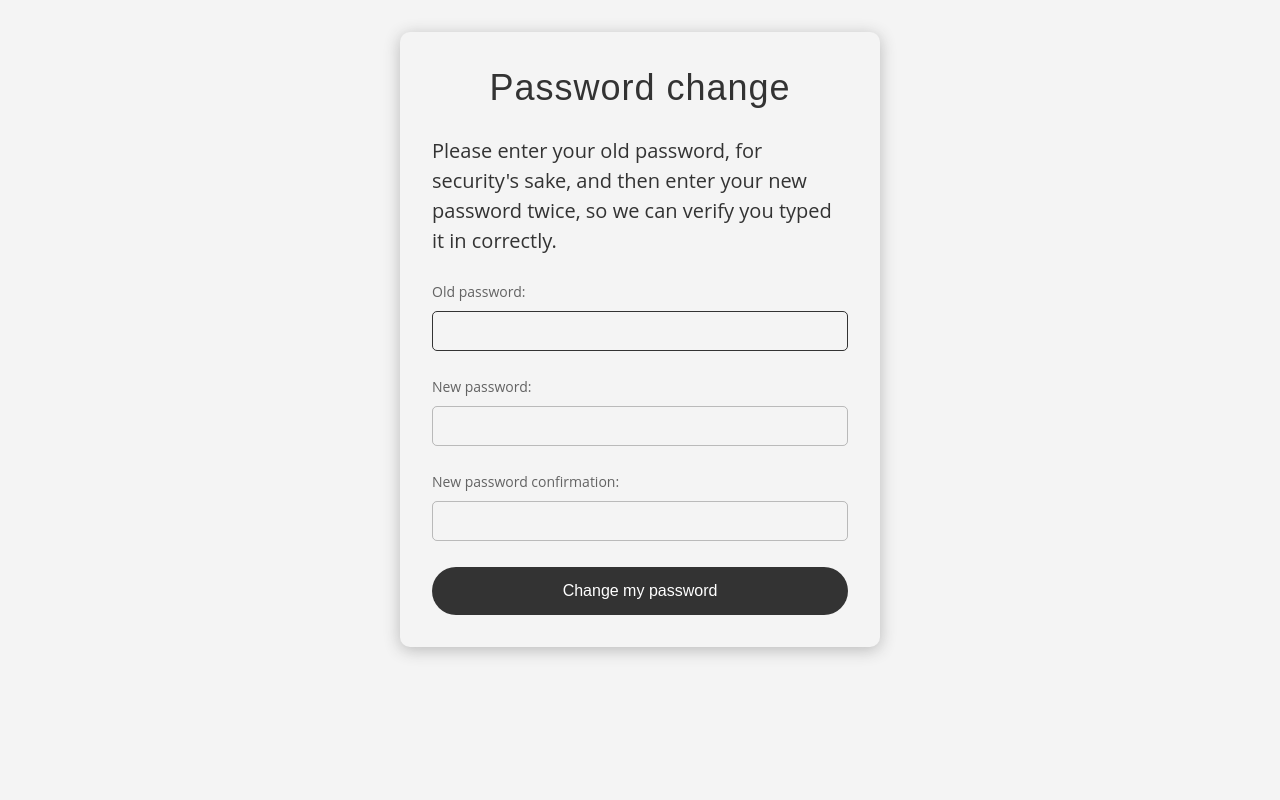
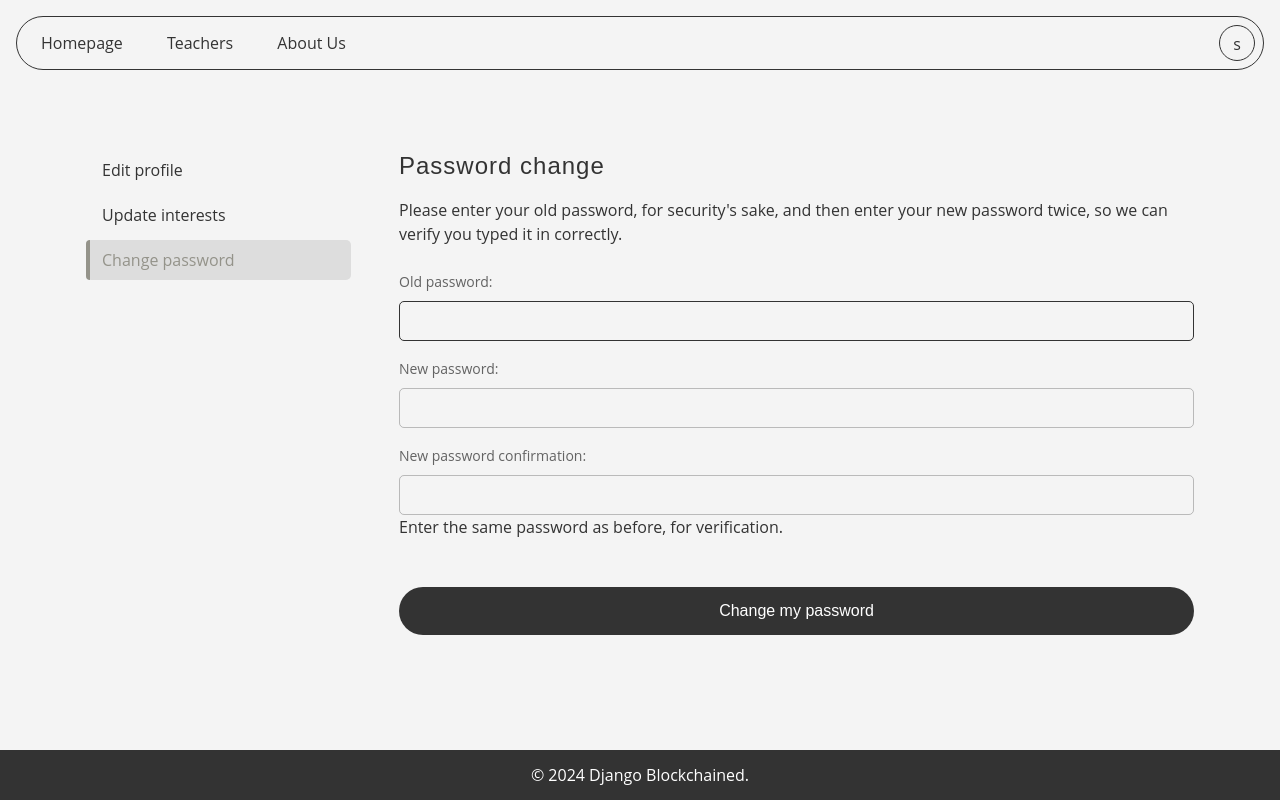
Before and after one commit to veemarh/DjangoBlockchained, a Django app: page /accounts/password_change/ in a window 1280 px wide. Run offline with Django 5.2, Linux system fonts and the light colour scheme; the visitor is signed in with stand-in values (Sample User, id 1).

Commit message:
continue editing forms

```diff
--- a/static/css/bases.css
+++ b/static/css/bases.css
@@ -190,18 +190,19 @@
     visibility: hidden;
     opacity: 0;
     position: absolute;
-    transform: translate(calc(-100% + 36px), 16px);
+    transform: translate(calc(-100% + 42px), 10px);
     min-width: 210px;
     box-shadow: 0 8px 16px 0 rgba(51, 51, 51, 0.3);
     border-radius: 10px;
     background: #f4f4f4;
     padding: 10px;
-    transition: opacity .08s, visibility .08s;
+    transition: .08s;
 }
 #header-user-menu.active {
     visibility: visible;
     opacity: 1;
-    transition: opacity .12s, visibility .12s;
+    transition: .12s;
+    transform: translate(calc(-100% + 36px), 16px);
 }
 #header-user-menu a {
     display: block;
--- /dev/null
+++ b/static/css/profile-settings.css
@@ -0,0 +1,114 @@
+.account-content-wrapper {
+    margin: 64px auto auto;
+    padding: 0 16px;
+    max-width: 1140px;
+    display: flex;
+    flex-wrap: wrap;
+    gap: 48px;
+}
+#account-space-nav {
+    flex: 1 0;
+}
+#account-space-nav a {
+    display: block;
+    line-height: 30px;
+    padding: 5px 0 5px 16px;
+    margin-bottom: 5px;
+    border-radius: 5px;
+    color: #333;
+}
+#account-space-nav li:last-child a {
+    margin-bottom: 0;
+}
+#account-space-nav a:hover {
+    color: #94938a;
+    background-color: #ddd;
+}
+#current-edit-page div {
+    float: left;
+    height: 40px;
+    width: 4px;
+    background-color: #94938a;
+    border-radius: 5px 0 0 5px;
+}
+#current-edit-page a {
+    color: #94938a;
+    background-color: #ddd;
+}
+#account-space-edit {
+    flex: 3 0;
+}
+.data-editing-form {
+    display: flex;
+    flex-wrap: wrap;
+    gap: 32px;
+    margin-bottom: 64px;
+}
+.data-editing-form button[type="submit"] {
+    color: #fff;
+    background-color: #333;
+    border: none;
+    border-radius: 30px;
+    font-size: 16px;
+    line-height: 1;
+    padding: 16px;
+    width: 100%;
+}
+.data-editing-form button[type="submit"]:hover,
+.data-editing-form button[type="submit"]:focus {
+    background-color: #94938a;
+}
+.account-dataset {
+    flex: 1 0;
+}
+/*.account-dataset:has(div[id=""]) {
+    flex-grow: 2;
+}*/
+.account-dataset span {
+    display: inline-block;
+    padding-bottom: 16px;
+}
+.account-dataset p:has(label + input) {
+    display: flex;
+    flex-direction: column;
+    margin-bottom: 8px;
+}
+.account-dataset p:has(label + input):last-child {
+    margin-bottom: 0;
+}
+.account-dataset input {
+    background: transparent;
+    outline: none;
+    border: 1px solid rgba(51, 51, 51, 0.3);
+    border-radius: 5px;
+    padding: 10px;
+    font-size: 16px;
+}
+.account-dataset input:active,
+.account-dataset input:focus {
+    border-color: #333;
+}
+.account-dataset label {
+    padding: 10px 0;
+    line-height: normal;
+    pointer-events: none;
+    font-size: 14px;
+    color: rgba(51, 51, 51, 0.75);
+}
+
+@media (max-width: 1140px) {
+    .account-content-wrapper {
+        max-width: 992px;
+    }
+}
+@media (max-width: 992px) {
+    .account-content-wrapper {
+        max-width: 768px;
+    }
+}
+@media (max-width: 768px) {
+    .account-content-wrapper {
+        max-width: 576px;
+        flex-direction: column;
+    }
+}
--- a/templates/base.html
+++ b/templates/base.html
@@ -12,6 +12,7 @@
     <link rel="stylesheet" href="{% static 'css/home.css' %}">
     <link rel="stylesheet" href="{% static 'css/fonts.css' %}">
     <link rel="stylesheet" href="{% static 'css/forms.css' %}">
+    <link rel="stylesheet" href="{% static 'css/profile-settings.css' %}">
 </head>
 <body>
 {% block header %}
--- a/templates/registration/login.html
+++ b/templates/registration/login.html
@@ -3,6 +3,9 @@
 {% block header %}{% endblock header %}
 {% block content %}
     <div id="login-wrapper" class="authorization-form-wrapper">
+        <a href="{% url 'home' %}">
+            <div class="return-to-home"></div>
+        </a>
         <form method="post" class="form-container">
             <h2>Log In</h2>
             {% csrf_token %}
--- a/templates/registration/password_change_done.html
+++ b/templates/registration/password_change_done.html
@@ -7,8 +7,11 @@
 {% block header %}{% endblock header %}
 {% block content %}
     <div class="message-form-wrapper">
+        <a href="{% url 'home' %}">
+            <div class="return-to-home"></div>
+        </a>
         <h2>Password change successful</h2>
-        <p>Your password was changed.</p>
+        <p>Your password was changed. You can return now to your <a href="/">Profile</a>.</p>
     </div>
 {% endblock content %}
 {% block footer %}{% endblock footer %}
--- a/templates/registration/password_change_form.html
+++ b/templates/registration/password_change_form.html
@@ -5,17 +5,29 @@
 Позже нужно будет добавить ссылку на эту страницу в настройки профиля
 #}
 {% block title %}Password Change{% endblock title %}
-{% block header %}{% endblock header %}
 {% block content %}
-    <div class="password-form-wrapper authorization-form-wrapper">
-        <form method="POST" class="form-container">
-            <h2>Password change</h2>
-            <p>Please enter your old password, for security's sake, and then enter
-                your new password twice, so we can verify you typed it in correctly.</p>
-            {% csrf_token %}
-            {{ form.as_p }}
-            <button class="btn btn-success" type="submit">Change my password</button>
-        </form>
+    <div class="account-content-wrapper">
+        <div id="account-space-nav">
+            <ul>
+                <li><a href="/">Edit profile</a></li>
+                <li><a href="/">Update interests</a></li>
+                <li id="current-edit-page">
+                    <div></div>
+                    <a href="accounts/password_change">Change password</a>
+                </li>
+            </ul>
+        </div>
+        <div id="account-space-edit">
+            <h3>Password change</h3>
+            <form method="POST" class="data-editing-form">
+                <div class="account-dataset">
+                    <span>Please enter your old password, for security's sake, and then enter
+                        your new password twice, so we can verify you typed it in correctly.</span>
+                    {% csrf_token %}
+                    {{ form.as_p }}
+                </div>
+                <button class="btn btn-success" type="submit">Change my password</button>
+            </form>
+        </div>
     </div>
 {% endblock content %}
-{% block footer %}{% endblock footer %}
--- a/templates/registration/password_reset_complete.html
+++ b/templates/registration/password_reset_complete.html
@@ -5,6 +5,9 @@
 {% block header %}{% endblock header %}
 {% block content %}
     <div class="message-form-wrapper">
+        <a href="{% url 'home' %}">
+            <div class="return-to-home"></div>
+        </a>
         <h2>Password reset complete</h2>
         <p>Your new password has been set.</p>
         <p>You can log in now on the
--- a/templates/registration/password_reset_confirm.html
+++ b/templates/registration/password_reset_confirm.html
@@ -6,6 +6,9 @@
 {% block header %}{% endblock header %}
 {% block content %}
     <div class="password-form-wrapper authorization-form-wrapper">
+        <a href="{% url 'home' %}">
+            <div class="return-to-home"></div>
+        </a>
         <form method="POST" class="form-container">
             <h2>Set a new password!</h2>
             {% csrf_token %}
--- a/templates/registration/password_reset_done.html
+++ b/templates/registration/password_reset_done.html
@@ -5,6 +5,9 @@
 {% block header %}{% endblock header %}
 {% block content %}
     <div class="message-form-wrapper">
+        <a href="{% url 'home' %}">
+            <div class="return-to-home"></div>
+        </a>
         <h2>Check your inbox</h2>
         <p>We've emailed you instructions for setting your password.</p>
         <p>You should receive the email shortly!</p>
--- a/templates/registration/password_reset_form.html
+++ b/templates/registration/password_reset_form.html
@@ -12,6 +12,9 @@
 {% block header %}{% endblock header %}
 {% block content %}
     <div class="password-form-wrapper authorization-form-wrapper">
+        <a href="{% url 'home' %}">
+            <div class="return-to-home"></div>
+        </a>
         <form method="POST" class="form-container">
             <h2>Forgot your password?</h2>
             <p>Enter your email address below, and we'll email instructions
--- a/templates/registration/signup.html
+++ b/templates/registration/signup.html
@@ -3,6 +3,11 @@
 {% block content %}
     <div id="signup-wrapper" class="authorization-form-wrapper">
         <div class="form-container">
+            <a href="{% url 'home' %}">
+                <div class="return-link">
+                    <div></div><div></div>
+                </div>
+            </a>
             <h2>Sign up for a free account</h2>
             <p class="lead">Select below the type of account you want to create</p>
             <div id="select-user-type">
--- a/templates/registration/signup_form.html
+++ b/templates/registration/signup_form.html
@@ -5,6 +5,11 @@
         <div class="col-md-8 col-sm-10 col-12">
             <div id="signup-form-wrapper" class="authorization-form-wrapper">
                 <form method="post" class="form-container">
+                    <a href="{% url 'signup' %}">
+                        <div class="return-link">
+                            <div></div><div></div>
+                        </div>
+                    </a>
                     <h2>Sign up <br/>as a {{ user_type }}</h2><hr>
                     <h3>Create a profile</h3>
                     <span>These details are essential for creating your account.</span>
```
Also changed, not shown: static/css/forms.css (+43 -1 lines), static/css/home.css (+16 -22 lines), templates/home.html (+32 -15 lines), static/img/back.png (added), static/img/img1.jpg (added), static/img/img2.jpg (added), static/img/img3.jpg (added).
